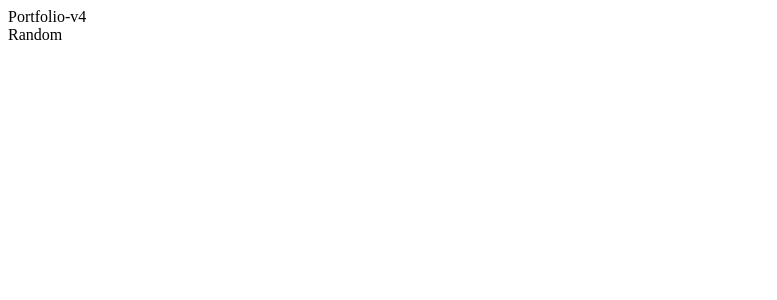
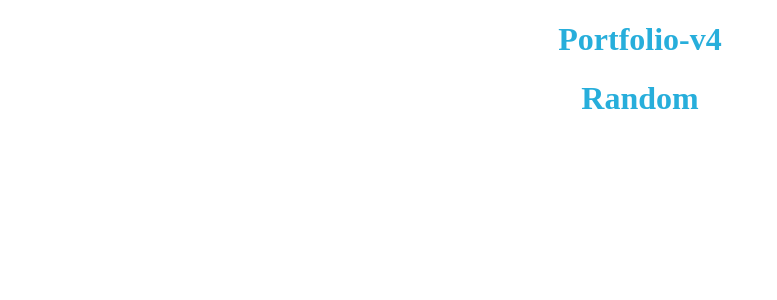
Before and after one commit to acciojob/render-multiple-component-react-RgnDunes, a React app: page / in a window 1280 px wide. Shown: the top 300 px of the page, without its empty margins (0-777 px from the left). Built offline with nearby package versions, Linux system fonts and the light colour scheme.

Commit message:
Add solution

```diff
--- a/src/components/App.js
+++ b/src/components/App.js
@@ -4,8 +4,8 @@
 const App = () => {
   return (
     <div id="main">
-      <html data-ns-test="project-name">Portfolio-v4</html>
-      <html data-ns-test="project-description">Random</html>
+      <h1 data-ns-test="project-name">Portfolio-v4</h1>
+      <h1 data-ns-test="project-description">Random</h1>
     </div>
   );
 };
```
